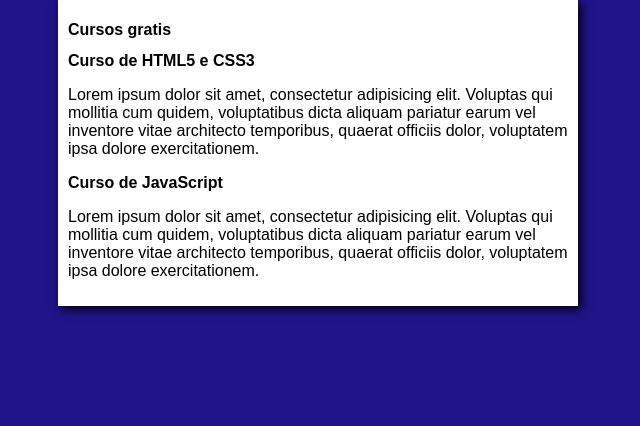
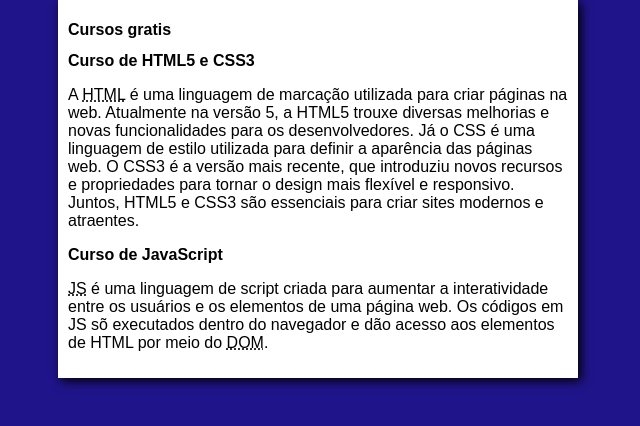
Before and after one commit to Daggorhorn/projeto-site, a plain HTML site: page index.html in a window 1280 px wide. Shown: the whole page, without its empty margins (322-962 px from the left). Drawn offline with Linux system fonts and the light colour scheme.

Commit message:
Alteração do texto e download das imagens

```diff
--- a/index.html
+++ b/index.html
@@ -13,11 +13,13 @@
         </header>
         <article>
             <h2>Curso de HTML5 e CSS3</h2>
-            <p>Lorem ipsum dolor sit amet, consectetur adipisicing elit. Voluptas qui mollitia cum quidem, voluptatibus dicta aliquam pariatur earum vel inventore vitae architecto temporibus, quaerat officiis dolor, voluptatem ipsa dolore exercitationem.</p>
+            <p>A <abbr title="HyperText Markup Language">HTML</abbr> é uma linguagem de marcação utilizada para criar páginas na web.
+                Atualmente na versão 5, a HTML5 trouxe diversas melhorias e novas funcionalidades para os desenvolvedores. Já o CSS é uma linguagem de estilo utilizada para definir a aparência das páginas web. O CSS3 é a versão mais recente, que introduziu novos recursos e propriedades para tornar o design mais flexível e responsivo. Juntos, HTML5 e CSS3 são essenciais para criar sites modernos e atraentes.</p>
+            </p>
         </article>
         <article>
             <h2>Curso de JavaScript</h2>
-            <p>Lorem ipsum dolor sit amet, consectetur adipisicing elit. Voluptas qui mollitia cum quidem, voluptatibus dicta aliquam pariatur earum vel inventore vitae architecto temporibus, quaerat officiis dolor, voluptatem ipsa dolore exercitationem.</p>
+            <p><abbr title="JavaScript">JS</abbr> é uma linguagem de script criada para aumentar a interatividade entre os usuários e os elementos de uma página web. Os códigos em JS sõ executados dentro do navegador e dão acesso aos elementos de HTML por meio do <abbr title="Document Object Model">DOM</abbr>.</p>
         </article>
     </main>
 </body>
```
Also changed, not shown: imagem/btn-back.png (added), imagem/curso-html-css.png (added), imagem/curso-javascript.png (added).
